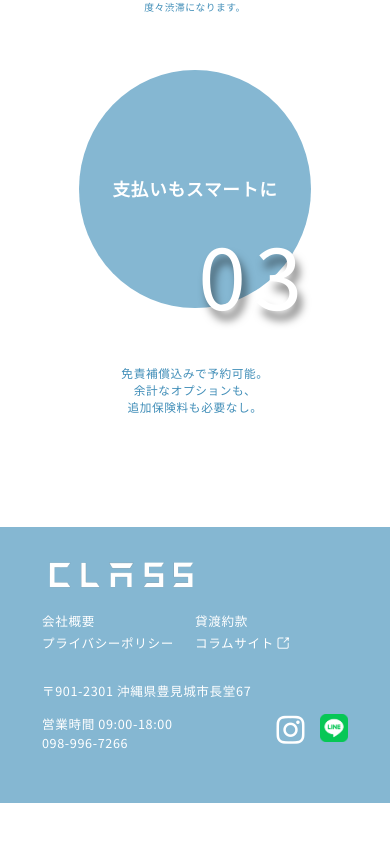
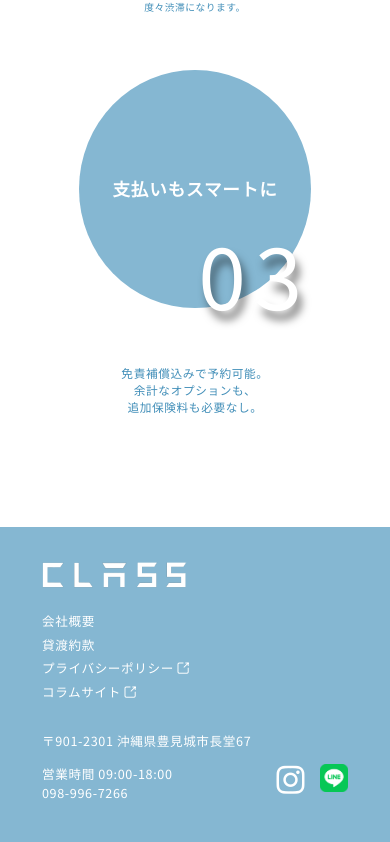
Before and after one commit to kentheboy/khufu-front-end, a Vue app: page / in a window 390 px wide. Shown: the part 3416-4258 px from the top of the page. Before the commit the page ends 4219 px from the top, so only its background shows below. Built offline with nearby package versions, Linux system fonts and the light colour scheme.

Commit message:
enable responsive fotter menu

```diff
--- a/src/components/common/Footer.vue
+++ b/src/components/common/Footer.vue
@@ -5,10 +5,12 @@
         <div class="logo-container">
           <img alt="" src="/images/class-logo3-1@2x.png" />
         </div>
-        <a href="/company">{{ $t('home.Company info') }}</a>
-        <a href="/terms">{{ $t('home.Terms and Conditions of Lease') }}</a>
-        <a href="/files/privacy_policy.pdf" target="_blank">{{ $t('home.Privacy Policy') }}</a>
-        <a href="https://column.class-rental-car.com/" target="_blank">{{ $t('home.Articles') }} <i class="pi pi-external-link"></i></a>
+        <div>
+          <a href="/company">{{ $t('home.Company info') }}</a>
+          <a href="/terms">{{ $t('home.Terms and Conditions of Lease') }}</a>
+          <a href="/files/privacy_policy.pdf" target="_blank">{{ $t('home.Privacy Policy') }} <i class="pi pi-external-link"></i></a>
+          <a href="https://column.class-rental-car.com/" target="_blank">{{ $t('home.Articles') }} <i class="pi pi-external-link"></i></a>
+        </div>
       </div>
       <div class="footer__content--postal-code">
         {{ $t('home.67 Nagado, Toyomigusuku City, Okinawa 901-0203, Japan') }}
@@ -83,17 +85,38 @@ export default {
 
     .sites {
       display: flex;
-      margin-bottom: 1.8rem;
-      align-items: center;
+      align-content: flex-start;
+      margin-bottom: 1rem;
+      align-items: flex-start;
       flex-wrap: wrap;
 
+      @media screen and (max-width: 980px) {
+        flex-direction: column;
+      }
+
+      div {
+        width: 50%;
+        margin-bottom: 0.8rem;
+
+        @media screen and (max-width: 980px) {
+          width: 100%;
+        }
+
+        &.logo-container {
+          position: relative;
+          right: 7px;
+        }
+      }
+
       a {
-        margin-left: 2rem;
-        border-left: 0.18rem solid var(--color-white);
-        padding-left: 2rem;
-        height: fit-content;
+        display: block;
+        flex-direction: column;
+        align-content: flex-start;
+        margin-bottom: .1rem;
+
         i {
           font-size: .8rem;
+          display: inline;
         }
       }
     }
```
